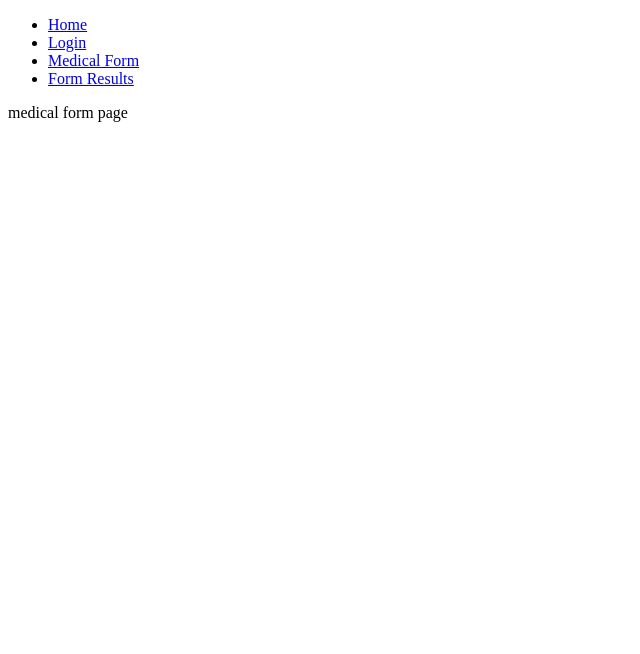
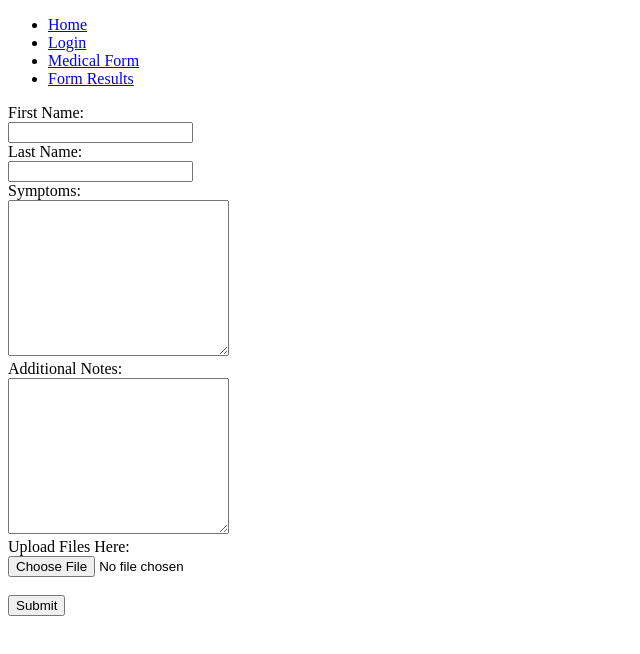
Before and after one commit to ZebTM/RevUC-2024-Hackathon, a Next.js app in the folder Medical-Exam-Site/: page /medical_form in a window 1280 px wide. Shown: the top 654 px of the page, without its empty margins (0-640 px from the left). Built offline with nearby package versions, Linux system fonts and the light colour scheme.

Commit message:
updated form page

```diff
--- a/Medical-Exam-Site/comps/Navbar.js
+++ b/Medical-Exam-Site/comps/Navbar.js
@@ -3,7 +3,7 @@ import Link from 'next/link'
 const Navbar = () => {
     return(
         <nav>
-            <ul classaName="flex space-x-4">
+            <ul className="flex space-x-4">
                 <li className="mb-4 hover:underline underline-offset-4 text-left w-44 inline"> <Link href="/"> Home </Link> </li>
                 <li className="mb-4 hover:underline underline-offset-4 text-left w-44 inline"> <Link href="/login"> Login </Link> </li>
                 <li className="mb-4 hover:underline underline-offset-4 text-left w-44 inline"> <Link href="/medical_form"> Medical Form </Link> </li>
--- a/Medical-Exam-Site/pages/index.js
+++ b/Medical-Exam-Site/pages/index.js
@@ -1,7 +1,7 @@
 import Navbar from '../comps/navbar'
 export default function() {
   return (
-    <div class="flex p-4 pl-16 w-full items-center bg-zinc-950">
+    <div className="flex p-4 pl-16 w-full items-center bg-zinc-950">
       <Navbar />
       <p> home page </p>
     </div>
--- a/Medical-Exam-Site/pages/medical_form.js
+++ b/Medical-Exam-Site/pages/medical_form.js
@@ -3,7 +3,30 @@ export default function medical_form() {
     return (
       <div>
         <Navbar />
-        <p> medical form page </p>
+        <form>
+          <label for="fname">First Name: </label>
+          <br></br>
+          <input type="text" id="fname" name="fname"></input>
+          <br></br>
+          <label for="lname">Last Name: </label>
+          <br></br>
+          <input type="text" id="lname" name="lname"></input>
+          <br></br>
+          <label for="symptoms">Symptoms: </label>
+          <br></br>
+          <textarea name="symptoms" rows="10" cols="25"></textarea>
+          <br></br>
+          <label for="notes">Additional Notes: </label>
+          <br></br>
+          <textarea name="notes" rows="10" cols="25"></textarea>
+          <br></br>
+          <label for="file">Upload Files Here: </label>
+          <br></br>
+          <input id="file" name="file" type="file" />
+          <br></br>
+          <br></br>
+          <input type="submit"></input>
+        </form>
       </div>
     );
   }
--- a/Medical-Exam-Site/tailwind.config.js
+++ b/Medical-Exam-Site/tailwind.config.js
@@ -1,8 +1,8 @@
 /** @type {import('tailwindcss').Config} */
 module.exports = {
   content: [
-    "./pages/**/*.{js,ts,jsx,tsx,mdx}",
-    "./comps/**/*.{js,ts,jsx,tsx,mdx}"],
+    "./pages/*.{js,ts,jsx,tsx,mdx}",
+    "./comps/*.{js,ts,jsx,tsx,mdx}"],
   theme: {
     extend: {},
   },
```
